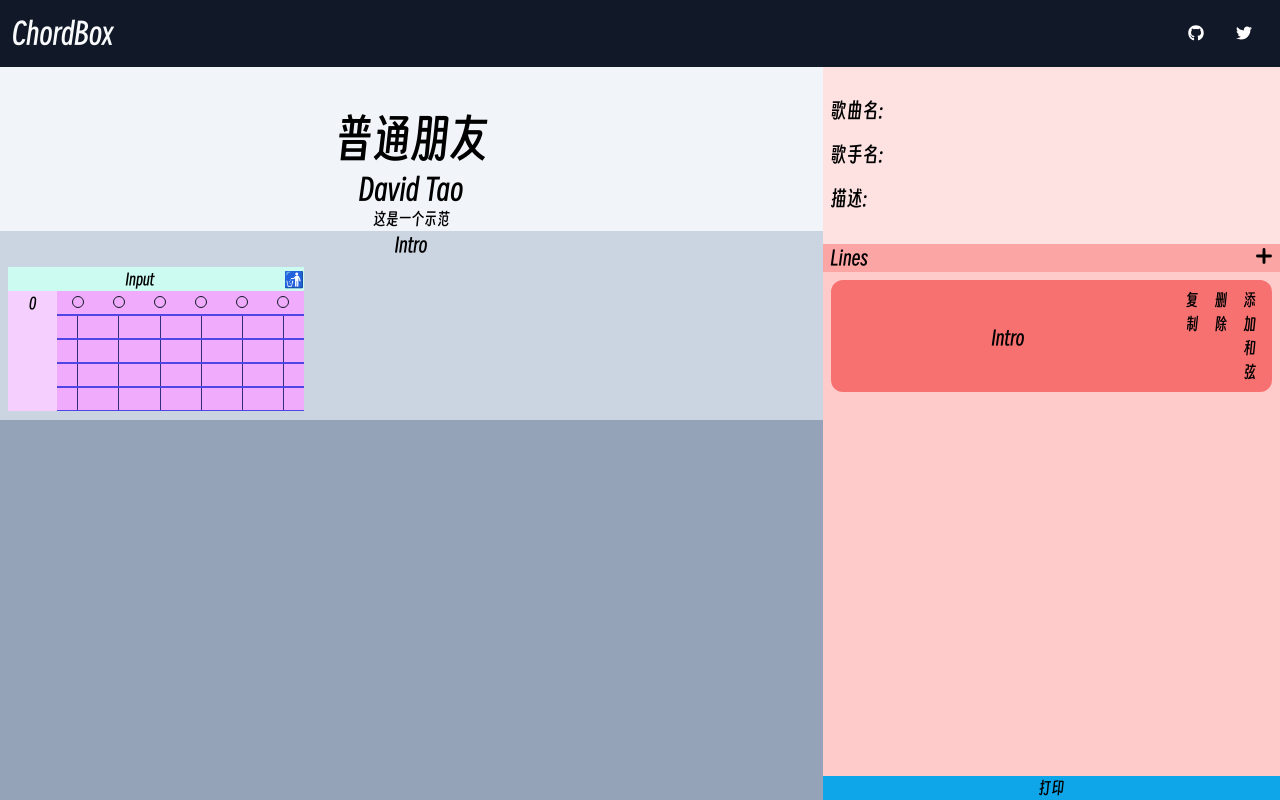
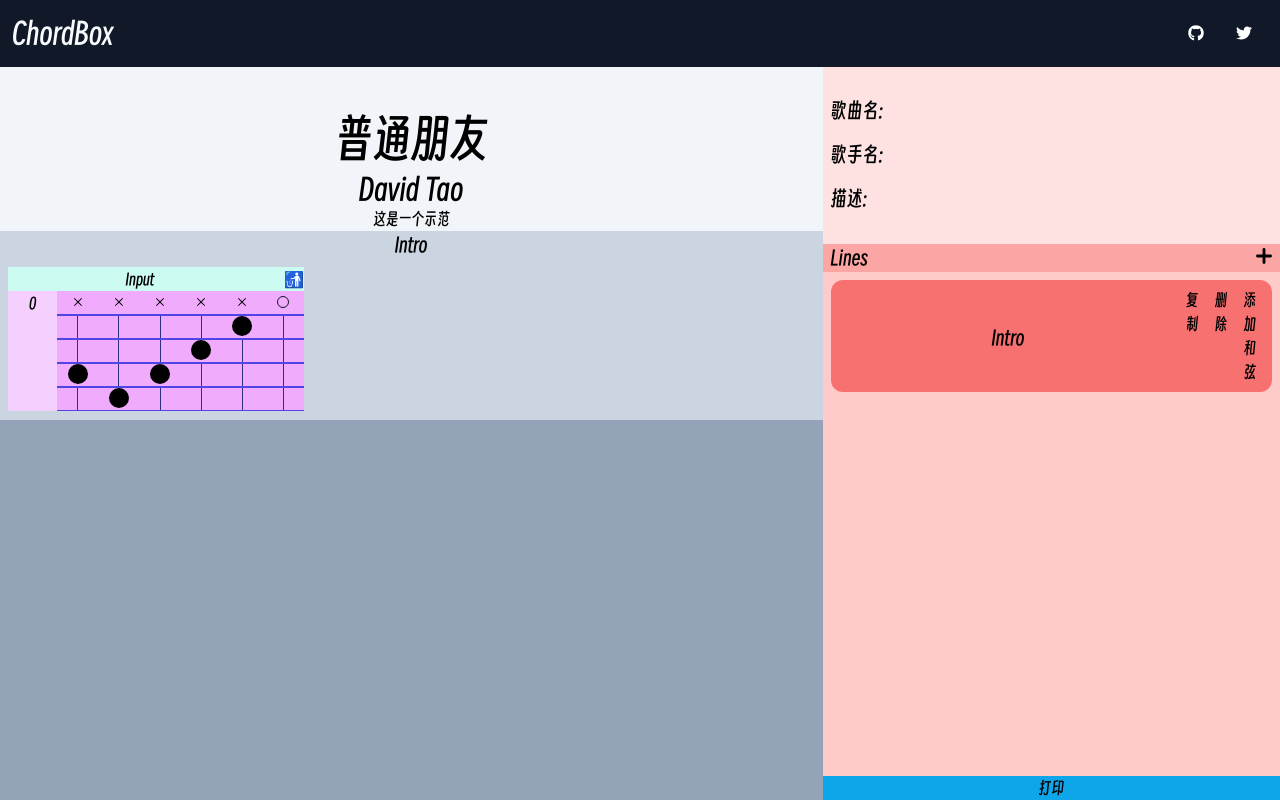
Before and after one commit to DongHY1/chordbox, a Next.js app: page / in a window 1280 px wide. Built offline with nearby package versions, Linux system fonts and the light colour scheme.

Commit message:
feat:parse chord

```diff
--- a/components/Chord/ChordButton.tsx
+++ b/components/Chord/ChordButton.tsx
@@ -5,10 +5,10 @@ interface ChordButtonProps {
   open: boolean;
 }
 export default function ChordButton({ bar, string, open }: ChordButtonProps) {
-  const [isClick, setIsClick] = useState(false);
   // 需要知道是第几根线 第几个位置
   const handleButtonClick = () => {
-    console.log(`第${string}根弦的第${bar}品被点了`);
+    console.log(`列id:和弦ID:该和弦的第${string}根弦的第${bar}品被点了`);
+    // 更改某一排，某一个和弦的位置
   };
   return (
     <button
@@ -17,7 +17,7 @@ export default function ChordButton({ bar, string, open }: ChordButtonProps) {
     >
       <div
         className={
-          isClick
+          open
             ? 'w-5 h-5 bg-black rounded-full'
             : 'border-l border-indigo-900 h-full'
         }
--- a/components/Chord/ChordFret.tsx
+++ b/components/Chord/ChordFret.tsx
@@ -7,7 +7,6 @@ interface ChordFretProps {
   open: boolean;
 }
 export default function ChordFret({ bar, string, open }: ChordFretProps) {
-  const [isClick, setIsClick] = useState(false);
   const handleButtonClick = () => {
     console.log(`第${string}根弦的第${bar}品被点了`);
   };
--- a/components/Chord/ChordGrid.tsx
+++ b/components/Chord/ChordGrid.tsx
@@ -1,5 +1,5 @@
 import Image from 'next/image';
-import React from 'react';
+import React, { useEffect } from 'react';
 import ChordButton from './ChordButton';
 import ChordFret from './ChordFret';
 
@@ -9,18 +9,80 @@ interface ChordGridProps {
   position: number;
 }
 export default function ChordGrid({ string, start, position }: ChordGridProps) {
+  if (position === start || position === 0) {
     return (
       <section className="grid grid-flow-row auto-rows-fr">
         {/* 0品 */}
-      <ChordFret string={string} bar={0} open={start === position} />
+        <ChordFret string={string} bar={0} open={true} />
         {/* 1品 */}
-      <ChordButton string={string} bar={1} open={start === position} />
+        <ChordButton string={string} bar={1} open={false} />
         {/* 2品 */}
-      <ChordButton string={string} bar={2} open={start === position} />
+        <ChordButton string={string} bar={2} open={false} />
         {/* 3品 */}
-      <ChordButton string={string} bar={3} open={start === position} />
+        <ChordButton string={string} bar={3} open={false} />
         {/* 4品 */}
-      <ChordButton string={string} bar={4} open={start === position} />
+        <ChordButton string={string} bar={4} open={false} />
+      </section>
+    );
+  } else if (position === 1) {
+    return (
+      <section className="grid grid-flow-row auto-rows-fr">
+        {/* 0品 */}
+        <ChordFret string={string} bar={0} open={false} />
+        {/* 1品 */}
+        <ChordButton string={string} bar={1} open={true} />
+        {/* 2品 */}
+        <ChordButton string={string} bar={2} open={false} />
+        {/* 3品 */}
+        <ChordButton string={string} bar={3} open={false} />
+        {/* 4品 */}
+        <ChordButton string={string} bar={4} open={false} />
+      </section>
+    );
+  } else if (position === 2) {
+    return (
+      <section className="grid grid-flow-row auto-rows-fr">
+        {/* 0品 */}
+        <ChordFret string={string} bar={0} open={false} />
+        {/* 1品 */}
+        <ChordButton string={string} bar={1} open={false} />
+        {/* 2品 */}
+        <ChordButton string={string} bar={2} open={true} />
+        {/* 3品 */}
+        <ChordButton string={string} bar={3} open={false} />
+        {/* 4品 */}
+        <ChordButton string={string} bar={4} open={false} />
+      </section>
+    );
+  } else if (position === 3) {
+    return (
+      <section className="grid grid-flow-row auto-rows-fr">
+        {/* 0品 */}
+        <ChordFret string={string} bar={0} open={false} />
+        {/* 1品 */}
+        <ChordButton string={string} bar={1} open={false} />
+        {/* 2品 */}
+        <ChordButton string={string} bar={2} open={false} />
+        {/* 3品 */}
+        <ChordButton string={string} bar={3} open={true} />
+        {/* 4品 */}
+        <ChordButton string={string} bar={4} open={false} />
+      </section>
+    );
+  } else {
+    return (
+      <section className="grid grid-flow-row auto-rows-fr">
+        {/* 0品 */}
+        <ChordFret string={string} bar={0} open={false} />
+        {/* 1品 */}
+        <ChordButton string={string} bar={1} open={false} />
+        {/* 2品 */}
+        <ChordButton string={string} bar={2} open={false} />
+        {/* 3品 */}
+        <ChordButton string={string} bar={3} open={false} />
+        {/* 4品 */}
+        <ChordButton string={string} bar={4} open={true} />
       </section>
     );
   }
+}
--- a/stores/useTabStore.ts
+++ b/stores/useTabStore.ts
@@ -16,6 +16,12 @@ interface TabState {
   addChordStart: (lineId: string, chordId: string) => void;
   decreaseChordStart: (lineId: string, chordId: string) => void;
   updateChordName: (lineId: string, chordId: string, chordName: string) => void;
+  // updateChordPosition: (
+  //   lineId: string,
+  //   chordId: string,
+  //   string:string,
+
+  // ) => void;
   updateRowTitle: (id: string, title: string) => void;
 }
 
@@ -99,7 +105,7 @@ export function getNewChord(): Chord {
     id: v4(),
     name: 'Input',
     start: 0,
-    position: { one: 0, two: 0, three: 0, four: 0, five: 0, six: 0 },
+    position: { one: 0, two: 1, three: 2, four: 3, five: 4, six: 3 },
   };
   return emptyChord;
 }
```
Lines whose indentation alone changed are shown as unchanged.
